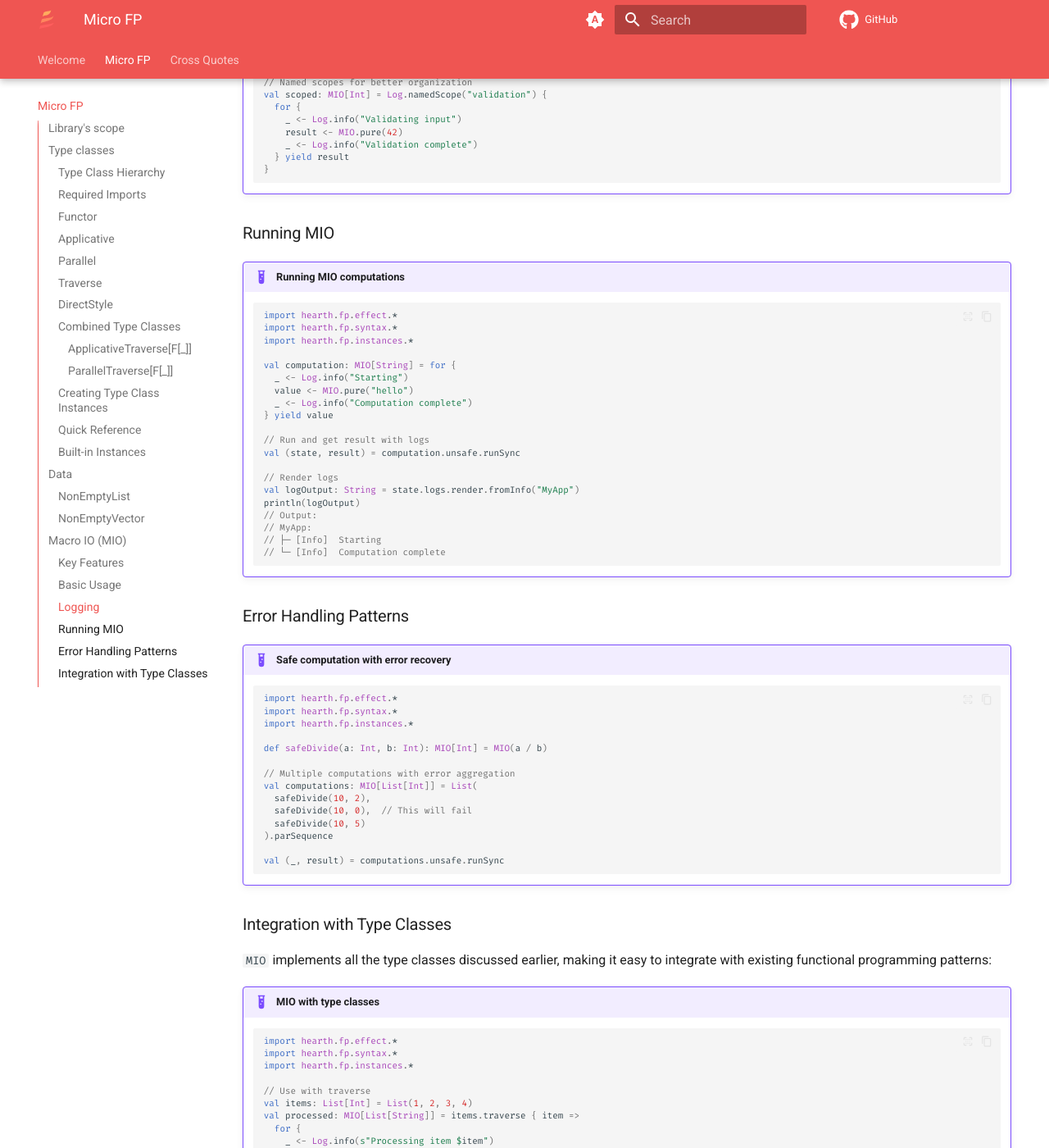
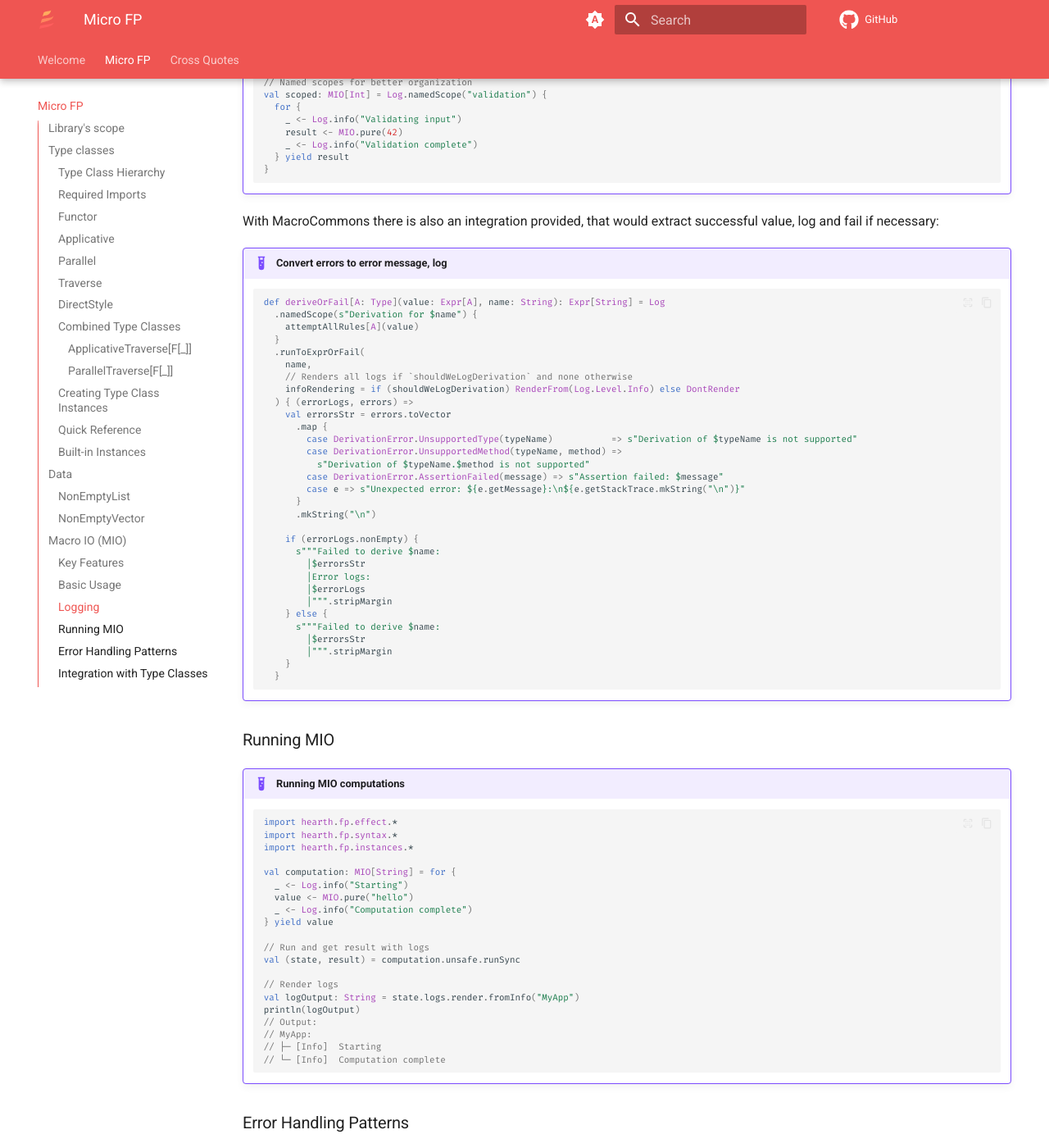
Before and after one commit to kubuszok/hearth, an MkDocs documentation site: the page built from docs/docs/micro-fp.md, in a window 1280 px wide and 1400 px high, scrolled down 12652 px. Shown: the whole window at 82% size. Built offline with MkDocs 1.6.1 and Material for MkDocs 9.7.7, drawn with Linux system fonts in a browser that asks for light colours; comment, search, counter and statistics services are not loaded.

Commit message:
Make log rendering in MacroCommons more flexible

````diff
--- a/docs/docs/micro-fp.md
+++ b/docs/docs/micro-fp.md
@@ -668,6 +668,45 @@ A non-empty vector that provides indexed access and better performance for large
     }
     ```
 
+With MacroCommons there is also an integration provided, that would extract successful value,
+log and fail if necessary:
+
+!!! example "Convert errors to error message, log"
+
+    ```scala
+    def deriveOrFail[A: Type](value: Expr[A], name: String): Expr[String] = Log
+      .namedScope(s"Derivation for $name") {
+        attemptAllRules[A](value)
+      }
+      .runToExprOrFail(
+        name,
+        // Renders all logs if `shouldWeLogDerivation` and none otherwise
+        infoRendering = if (shouldWeLogDerivation) RenderFrom(Log.Level.Info) else DontRender
+      ) { (errorLogs, errors) =>
+        val errorsStr = errors.toVector
+          .map {
+            case DerivationError.UnsupportedType(typeName)           => s"Derivation of $typeName is not supported"
+            case DerivationError.UnsupportedMethod(typeName, method) =>
+              s"Derivation of $typeName.$method is not supported"
+            case DerivationError.AssertionFailed(message) => s"Assertion failed: $message"
+            case e => s"Unexpected error: ${e.getMessage}:\n${e.getStackTrace.mkString("\n")}"
+          }
+          .mkString("\n")
+
+        if (errorLogs.nonEmpty) {
+          s"""Failed to derive $name:
+            |$errorsStr
+            |Error logs:
+            |$errorLogs
+            |""".stripMargin
+        } else {
+          s"""Failed to derive $name:
+            |$errorsStr
+            |""".stripMargin
+        }
+      }
+    ```
+
 ### Running MIO
 
 !!! example "Running MIO computations"
````
Also changed, not shown: 4 other files.
